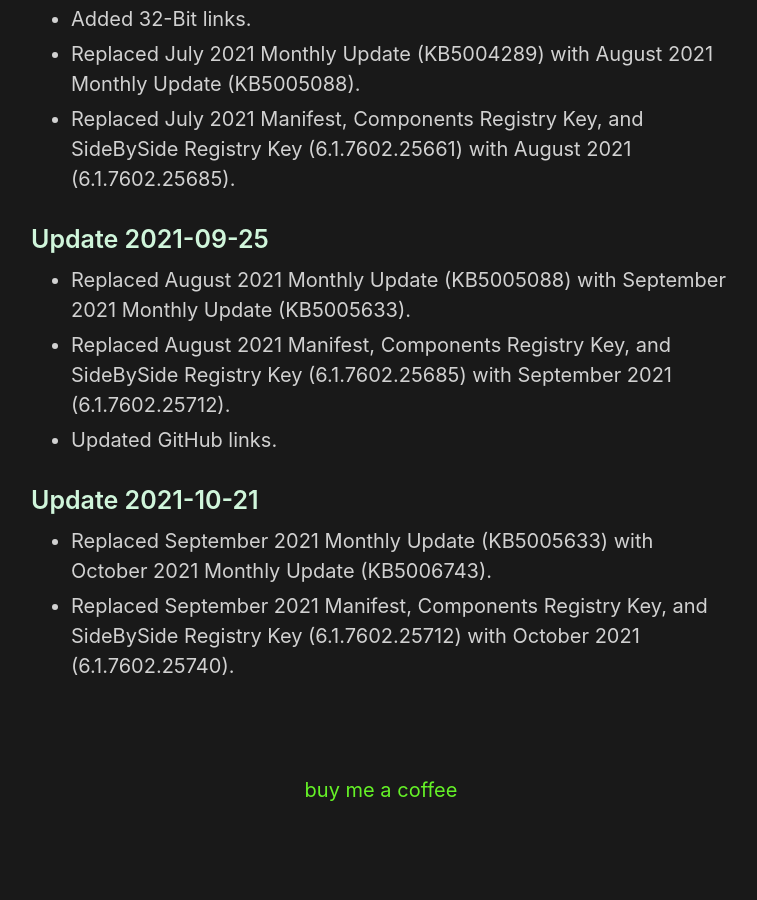
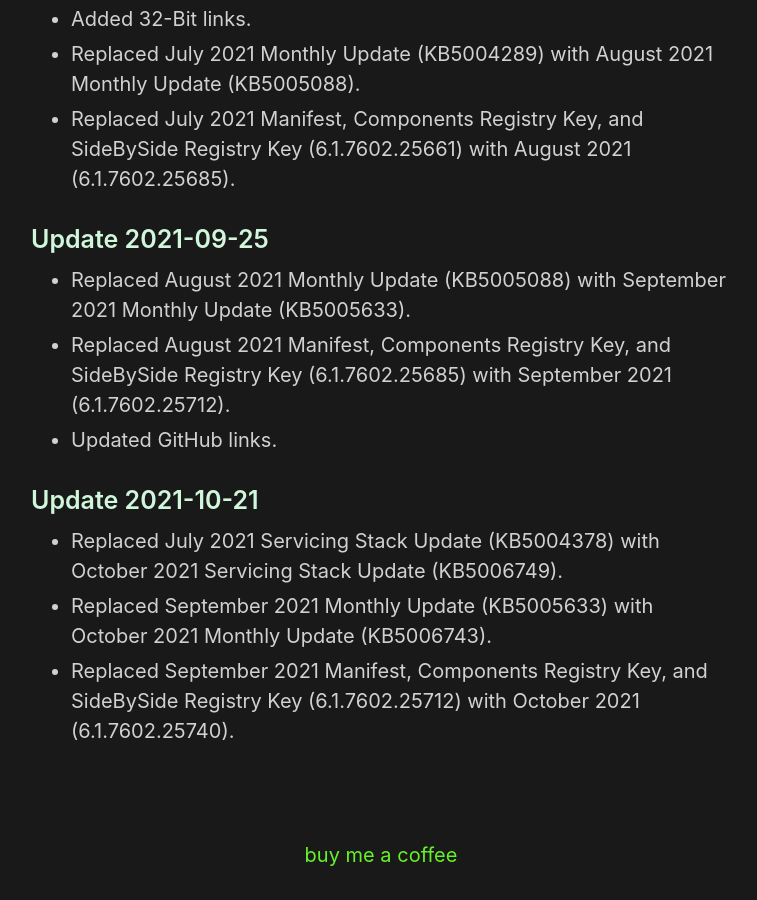
Before and after one commit to HackAndPwn/HackAndPwn.github.io, a Jekyll site: the page built from _posts/2020-09-12-windows-7-esu-analysis-updates.md, in a window 1280 px wide and 900 px high, scrolled down 4514 px. Shown: the whole window, without its empty margins (259-1016 px from the left). Built offline with Jekyll 4.4.1, drawn with Linux system fonts in a browser that asks for light colours; before the commit the page ends 5349 px from its top, so only the background shows below that.

Commit message:
add ssu replacemnt to change log

```diff
--- a/_posts/2020-09-12-windows-7-esu-analysis-updates.md
+++ b/_posts/2020-09-12-windows-7-esu-analysis-updates.md
@@ -104,5 +104,6 @@ These files can all be found on GitHub [here](https://github.com/HackAndPwn/Wind
 * Updated GitHub links.
 
 ### Update 2021-10-21
+* Replaced July 2021 Servicing Stack Update (KB5004378) with October 2021 Servicing Stack Update (KB5006749).
 * Replaced September 2021 Monthly Update (KB5005633) with October 2021 Monthly Update (KB5006743).
 * Replaced September 2021 Manifest, Components Registry Key, and SideBySide Registry Key (6.1.7602.25712) with October 2021 (6.1.7602.25740).
```
